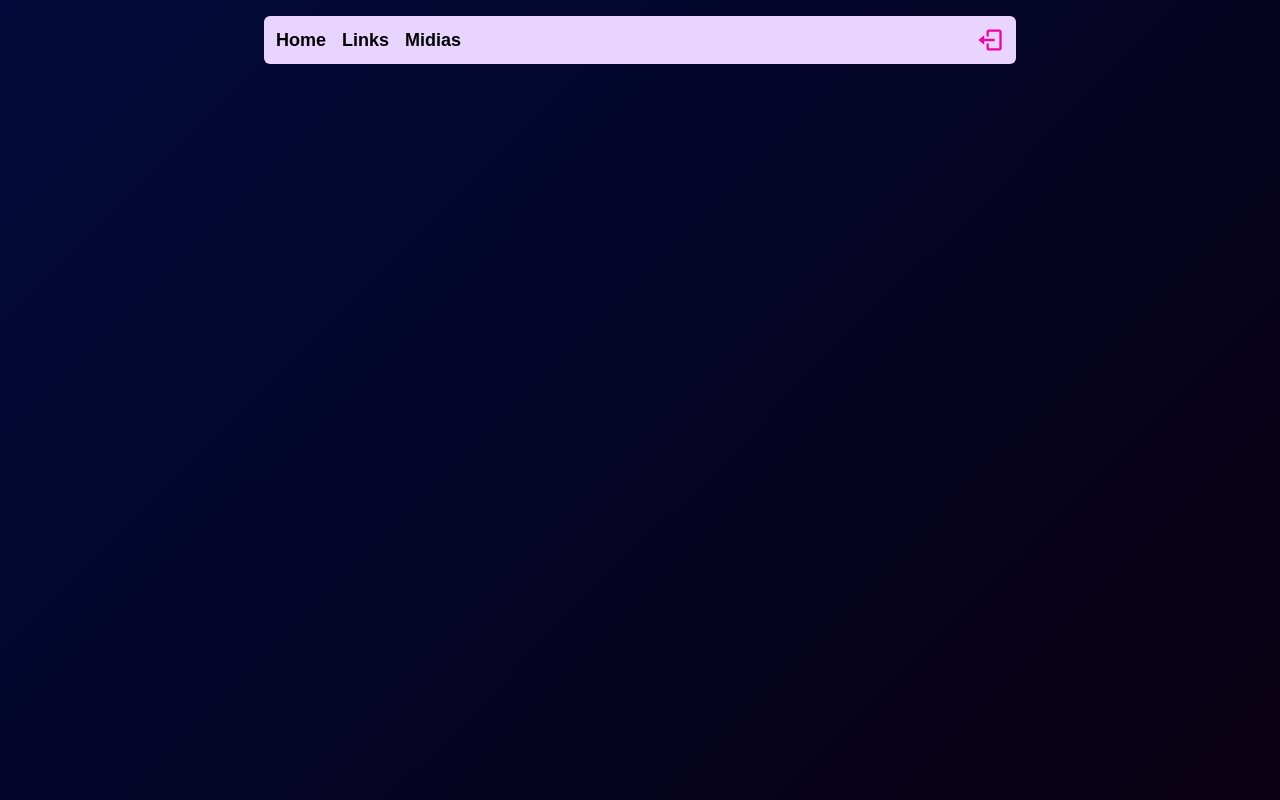
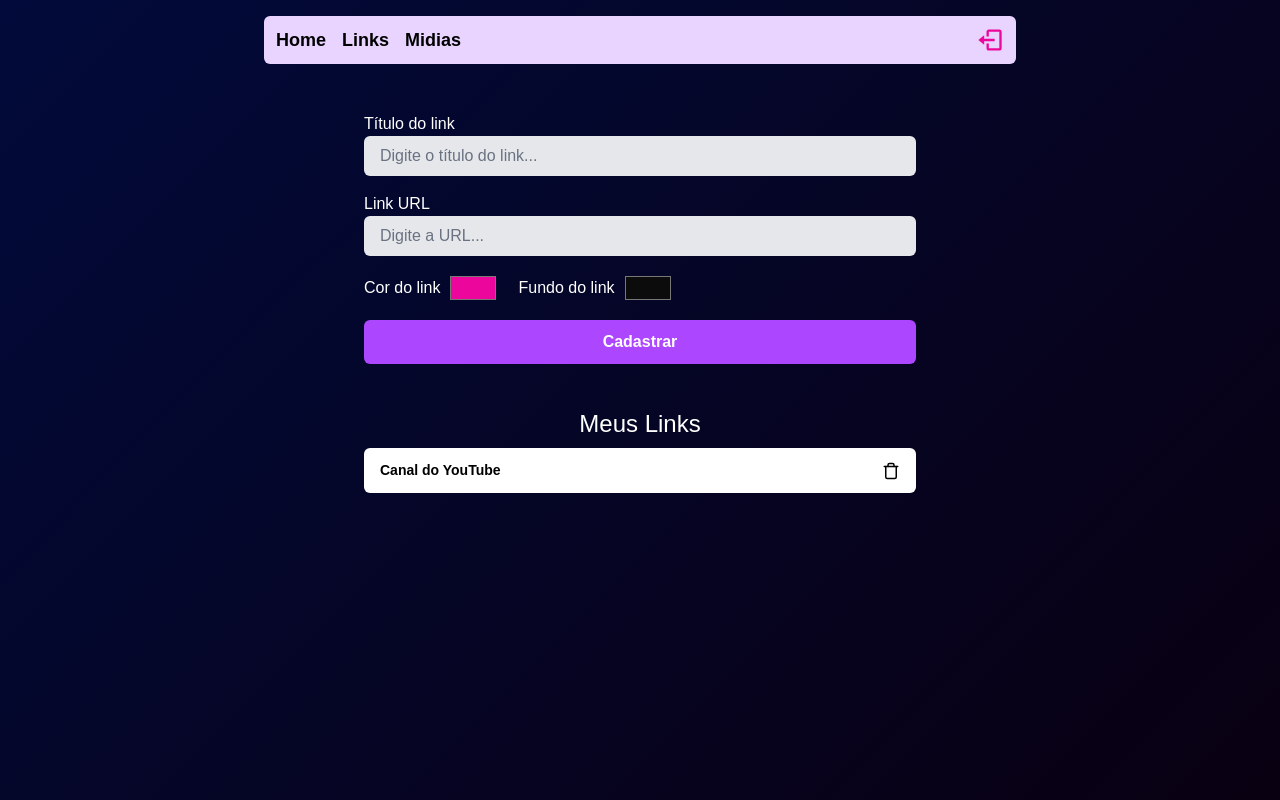
Before and after one commit to dhanglersondev/dev-link, a React (Vite) app: page /admin in a window 1280 px wide. Built offline with nearby package versions, Linux system fonts and the light colour scheme; no server answers; sample sign-in values are in the browser's storage.

Commit message:
Estruturando formularios e botões page Admin

```diff
--- a/src/pages/Admin/index.tsx
+++ b/src/pages/Admin/index.tsx
@@ -1,9 +1,133 @@
+import { useState } from "react";
 import { Header } from "../../components/Header";
+import { Input } from "../../components/Input";
+import { FiTrash } from "react-icons/fi";
 
 export function Admin() {
+  const [titulo, setTitulo] = useState("");
+  const [url, setUrl] = useState("");
+  const [colorInput, setColorInput] = useState("#ec069b");
+  const [bgColorInput, setBgColorInput] = useState("#0c0c0c");
+
   return (
     <div className="flex items-center flex-col min-h-screen pb-7 px-2">
       <Header />
+
+      <form className="flex flex-col mt-12 mb-3 px-3 w-full max-w-xl">
+        <label className="text-white font-medium">
+          Título do link
+        </label>
+
+        <Input
+          placeholder="Digite o título do link..."
+          value={titulo}
+          onChange={(e) => setTitulo(e.target.value)}
+        />
+
+        <label className="text-white font-medium mt-4">
+          Link URL
+        </label>
+
+        <Input
+          type="url"
+          placeholder="Digite a URL..."
+          value={url}
+          onChange={(e) => setUrl(e.target.value)}
+        />
+
+        <section className="flex my-4 gap-5">
+          <div className="flex items-center gap-2">
+            <label className="text-white font-medium">
+              Cor do link
+            </label>
+
+            <input
+              className="h-8"
+              type="color"
+              value={colorInput}
+              onChange={(e) => setColorInput(e.target.value)}
+            />
+          </div>
+
+          <div className="flex items-center gap-2">
+            <label className="text-white font-medium">
+              Fundo do link
+            </label>
+
+            <input
+              className="h-8"
+              type="color"
+              value={bgColorInput}
+              onChange={(e) => setBgColorInput(e.target.value)}
+            />
+          </div>
+        </section>
+
+        {titulo !== "" && (
+          <div className="flex items-center justify-start flex-col mb-7 p-1 border-purple-200/25 border rounded-md">
+            <label className="text-white font-medium mb-3 mt-3">
+              Veja os detalhes
+            </label>
+
+            <article
+              className="w-11/12 max-w-lg flex flex-col items-center justify-between bg-gray-900 rounded px-1 py-3"
+              style={{
+                marginBottom: 8,
+                marginTop: 8,
+                backgroundColor: bgColorInput,
+              }}
+            >
+              <p
+                className="font-medium"
+                style={{
+                  marginBottom: 8,
+                  marginTop: 8,
+                  color: colorInput,
+                }}
+              >
+                {titulo}
+              </p>
+            </article>
+          </div>
+        )}
+
+        <button
+          type="submit"
+          className="
+            mb-8
+            w-full
+            rounded-md
+            bg-purple-500
+            px-4
+            py-2.5
+            font-semibold
+            text-white
+            transition-colors
+            hover:bg-purple-600
+            active:scale-[0.98]
+            cursor-pointer
+          "
+        >
+          Cadastrar
+        </button>
+      </form>
+
+      <div className="w-full max-w-xl px-3 flex flex-col items-center">
+        <h2 className="font-medium text-white mb-2 text-2xl">
+          Meus Links
+        </h2>
+
+        <article
+          className="flex items-center justify-between w-full rounded-md px-4 py-3"
+          style={{ backgroundColor: "#FFF", color: "#000" }}
+        >
+          <p style={{ fontSize: 14, fontWeight: "bold" }}>Canal do YouTube</p>
+
+          <button type="button">
+            <FiTrash size={18} color="#000" />
+          </button>
+        </article>
+      </div>
     </div>
-  )
+  );
 }
```
Also changed, not shown: 1 other file (tests, documents, lock files or other folders).
